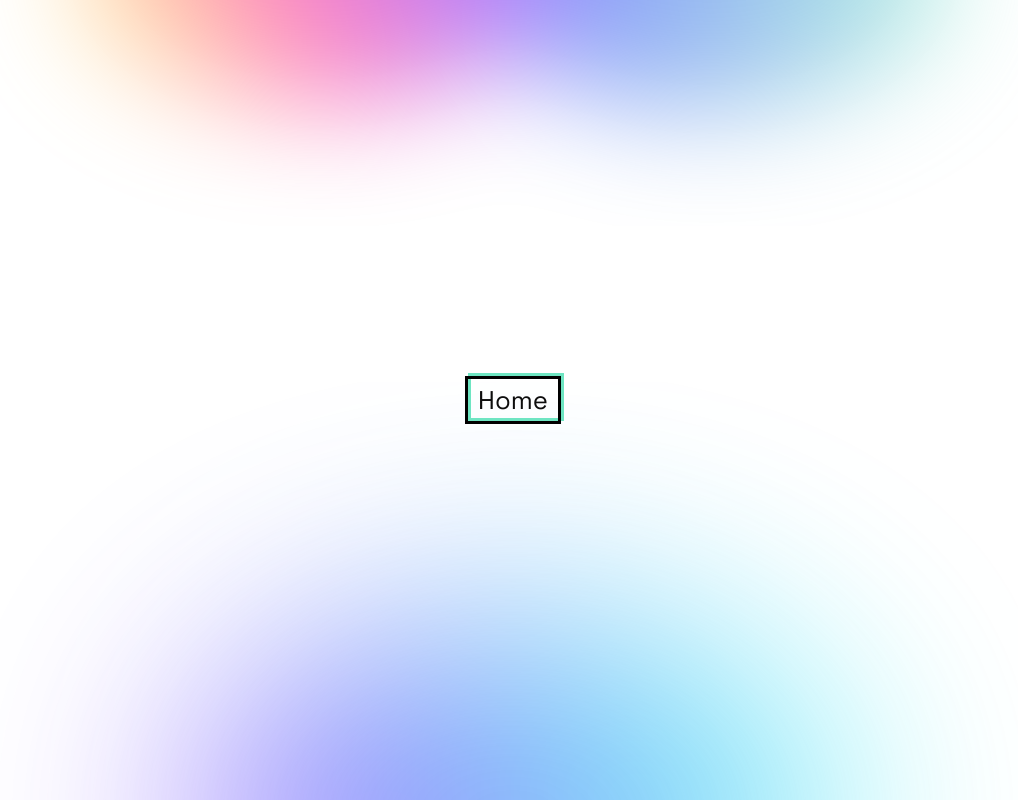
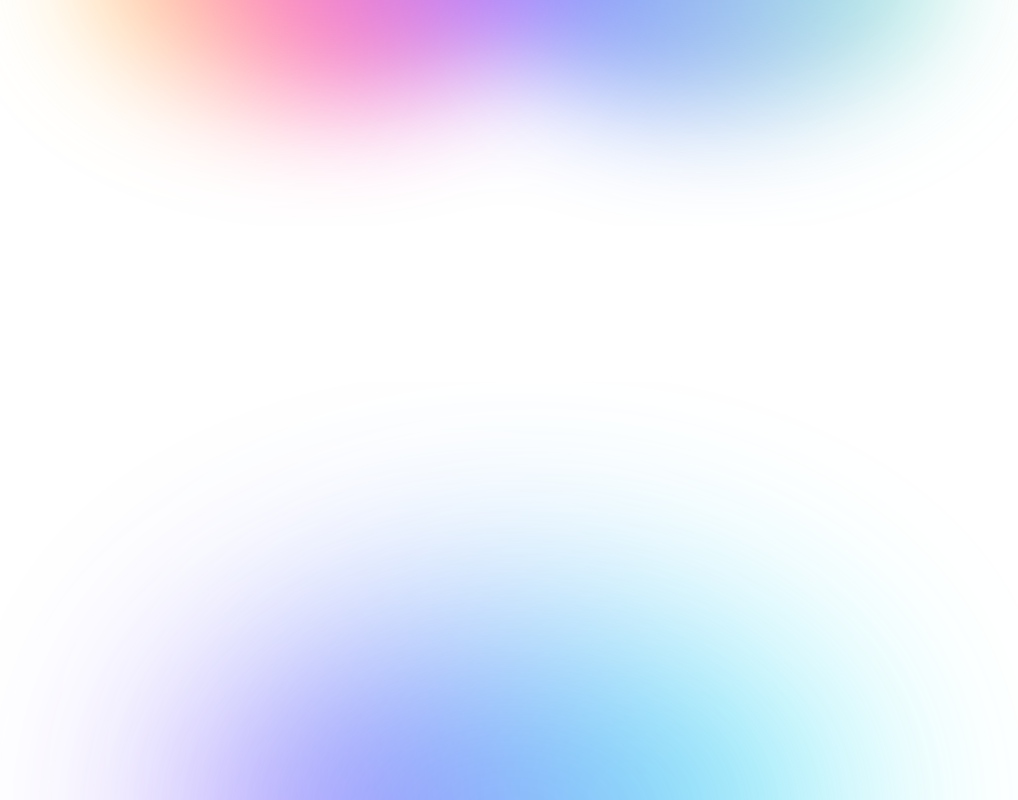
Before and after one commit to chinmay200/PortfolioSite, a React (Create React App) app: page / in a window 1280 px wide. Shown: the whole page, without its empty margins (127-1145 px from the left). Built offline with nearby package versions, Linux system fonts and the light colour scheme.

Commit message:
Button prototype done moving to navigation bar implementation

```diff
--- a/src/App.css
+++ b/src/App.css
@@ -7,9 +7,6 @@
 
 body{
   font-family: 'Space Grotesk', sans-serif;
-  display: flex;
-  justify-content: center;
-  align-items: center;
   height: 100vh;
   background-image: url(Styles/bgup.svg),url(Styles/bgdown.svg);
     background-position: top,bottom;
--- a/src/App.js
+++ b/src/App.js
@@ -1,9 +1,11 @@
 import './App.css';
-import Buttons from './components/Buttons';
+import Navbar from './components/Navbar';
 
 function App() {
   return (
-    <Buttons text= "Home"/>
+    <>
+      <Navbar/>
+    </>
   );
 }
 
--- a/src/Styles/button.css
+++ b/src/Styles/button.css
@@ -18,7 +18,7 @@
     left: 0;
     bottom: 0;
     z-index: -1;
-    transition: transform 0.5s ease;
+    transition: transform 1s ease;
 }
 .btn::before{
     content: "";
@@ -37,9 +37,9 @@
 }
 
 .btn:hover::after{
-    transform: translate(-5px , -5px);
+    transform: translate(-3px , -5px);
 }
 
 .btn:hover::before{
-    transform: translate(5px , 5px);
+    transform: translate(5px , 3px);
 }
--- /dev/null
+++ b/src/Styles/nav.css
@@ -0,0 +1,5 @@
+.navbar{
+    display: flex;
+    width: 100vw;
+    height: 10vh;
+}
--- /dev/null
+++ b/src/components/Navbar.jsx
@@ -0,0 +1,11 @@
+import '../Styles/nav.css'
+import Buttons from './Buttons';
+import React from 'react'
+
+export default function Navbar() {
+  return (
+    <nav className='navbar'>
+
+    </nav>
+  )
+}
```
Also changed, not shown: src/Styles/bgdown.svg, src/Styles/bgup.svg.
